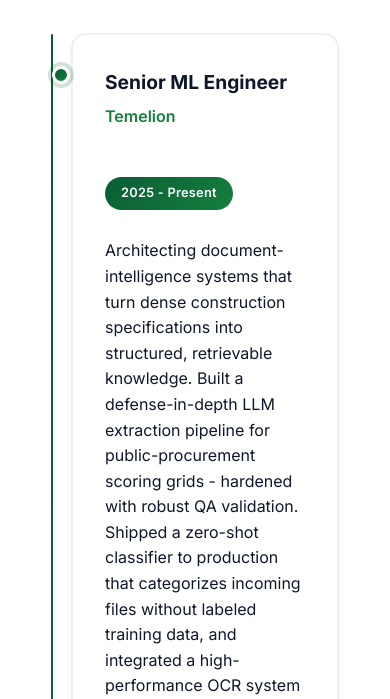
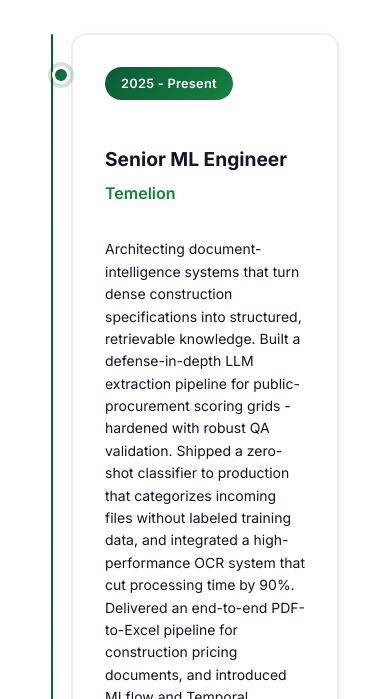
Before and after one commit to kabartay/portfolio, a website: page public/experience.html in a window 390 px wide. Shown: the part 145-844 px from the top of the page. Drawn offline with Linux system fonts and the light colour scheme.

Commit message:
fix(mobile): move date badge above title and reduce body text size (#37)

```diff
--- a/public/src/css/style.css
+++ b/public/src/css/style.css
@@ -1167,13 +1167,22 @@ section {
 
     .timeline-header {
         flex-direction: column;
-        gap: 0.4rem;
+        gap: 0.3rem;
+    }
+
+    .timeline-date {
+        order: -1;   /* date badge first, then title, then company */
+        align-self: flex-start;
     }
 
     .timeline-title {
         white-space: normal;
         overflow: visible;
         text-overflow: clip;
+    }
+
+    .timeline-content p {
+        font-size: 0.875rem;
     }
 
     .timeline-dot {
```
